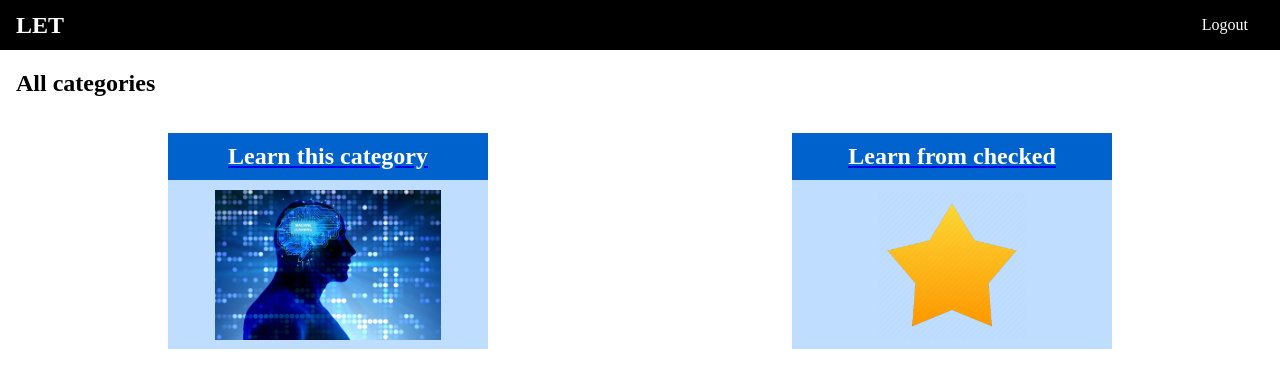
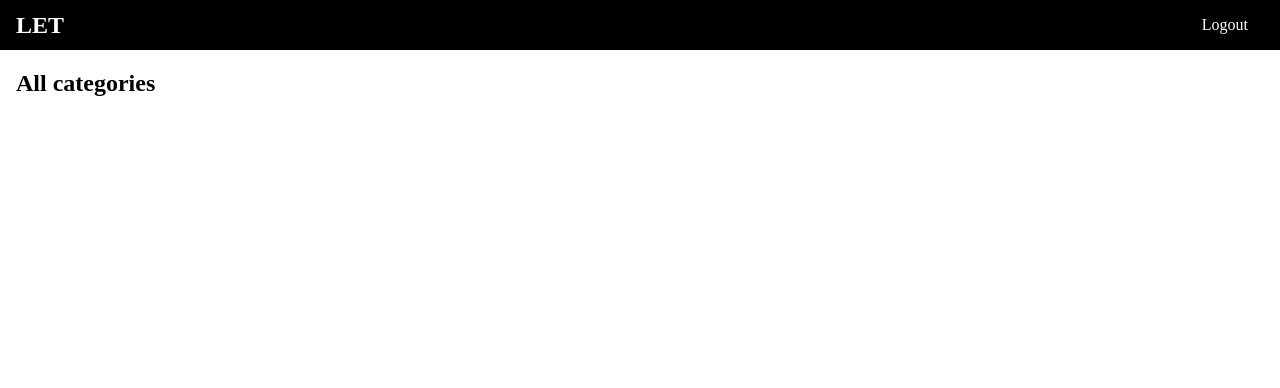
Before and after one commit to kamei002/LET, a Django app: page /word/category in a window 1280 px wide. Shown: the top 388 px of the page. Run offline with Django 3.2, Linux system fonts and the light colour scheme; the visitor is signed in with stand-in values (Sample User, id 1); data that the repository does not hold is empty.

Commit message:
Fixed category

```diff
--- a/src/learn_word/views.py
+++ b/src/learn_word/views.py
@@ -113,14 +113,11 @@ class Setting(LoginRequiredMixin, APIView):
 def category(request):
     category_id = request.GET.get('category_id')
     path = '/'
-    learn_url = f'/word/learn?c=1'
     if category_id:
         this_category = models.WordCategory.objects.get(pk=category_id)
         path = f'{this_category.path}{this_category.id}/'
-        this_category.learn_url = f'{learn_url}&category_id={this_category.id}'
     else:
         this_category = models.WordCategory(name='All categories')
-        this_category.learn_url = learn_url
 
     categories = models.WordCategory.get_category(path=path)
     for category in categories:
--- a/src/templates/word/category.html
+++ b/src/templates/word/category.html
@@ -10,6 +10,7 @@
 {% block content %}
 <div class="contents-area">
     <h2>{{ this_category.name }}</h2>
+    {% if this_category.id %}
     <div class="card-wrap">
         <div class="card">
             <a href="/word/learn?category_id={{this_category.id}}">
@@ -38,6 +39,7 @@
             </a>
         </div>
     </div>
+    {% endif %}
     <div class="card-wrap">
         {% for category in categories %}
             {% if category.visible %}
```
